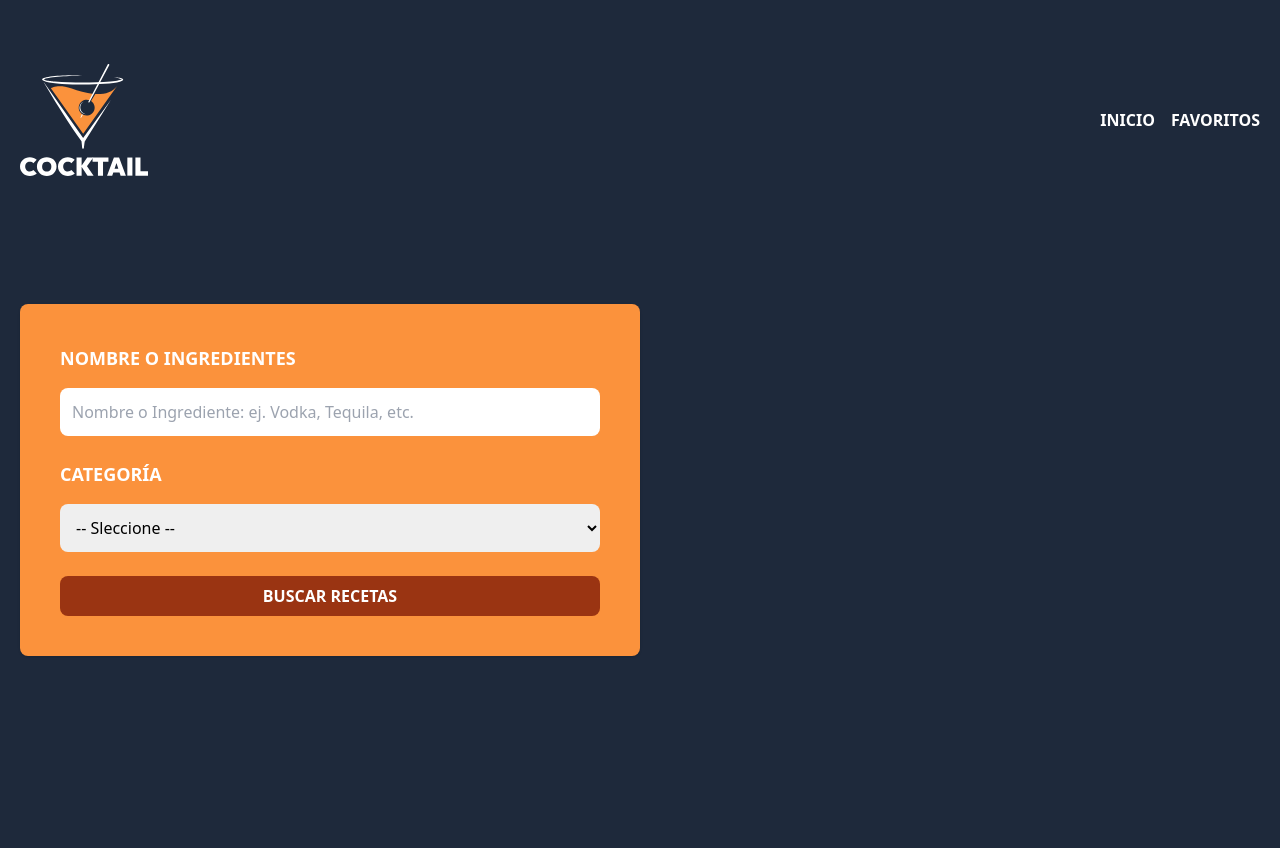
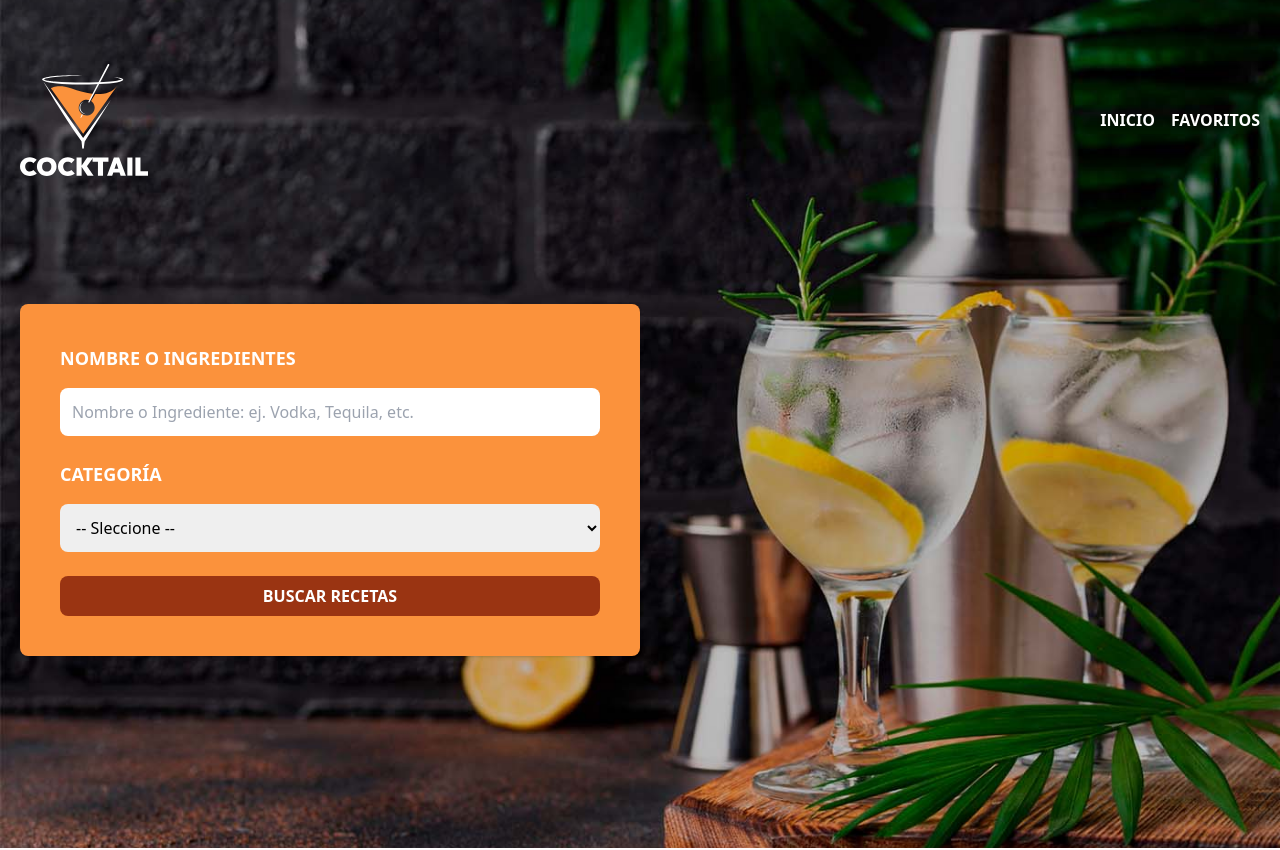
Before and after one commit to AlonsoAM/Bebidas-vue, a Vue app: page / in a window 1280 px wide. Shown: the top 850 px of the page. Built offline with nearby package versions, Linux system fonts and the light colour scheme.

Commit message:
Detectando la pagina de inicio

```diff
--- a/src/components/Header.vue
+++ b/src/components/Header.vue
@@ -1,8 +1,12 @@
 <script setup>
-import { RouterLink } from "vue-router";
+import { RouterLink, useRoute } from "vue-router";
+import { computed } from "vue";
+const route = useRoute();
+
+const paginaInicio = computed(() => route.name === "inicio");
 </script>
 <template>
-  <header class="bg-slate-800">
+  <header class="bg-slate-800" :class="{ header: paginaInicio }">
     <div class="mx-auto container px-5 py-16">
       <div class="flex justify-between items-center">
         <div>
@@ -26,6 +30,7 @@ import { RouterLink } from "vue-router";
         </nav>
       </div>
       <form
+        v-if="paginaInicio"
         class="md:w-1/2 2xl:w-1/3 bg-orange-400 my-32 p-10 rounded-lg shadow space-y-6"
       >
         <div class="space-y-4">
@@ -64,4 +69,10 @@ import { RouterLink } from "vue-router";
   </header>
 </template>
 
-<style scoped></style>
+<style>
+.header {
+  background-image: url("/img/bg.jpg");
+  background-size: cover;
+  background-position: center;
+}
+</style>
```
